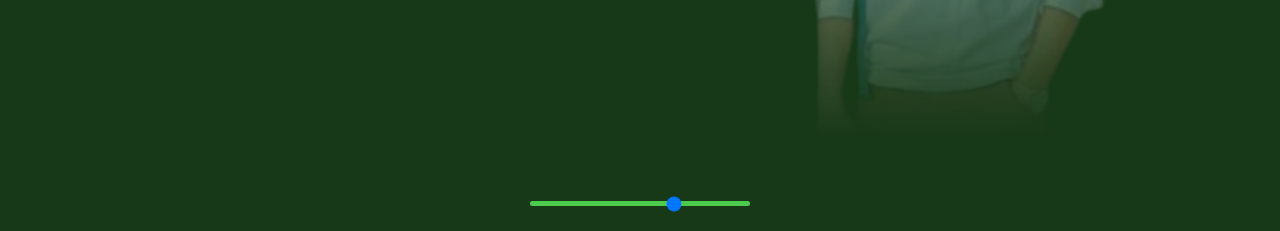
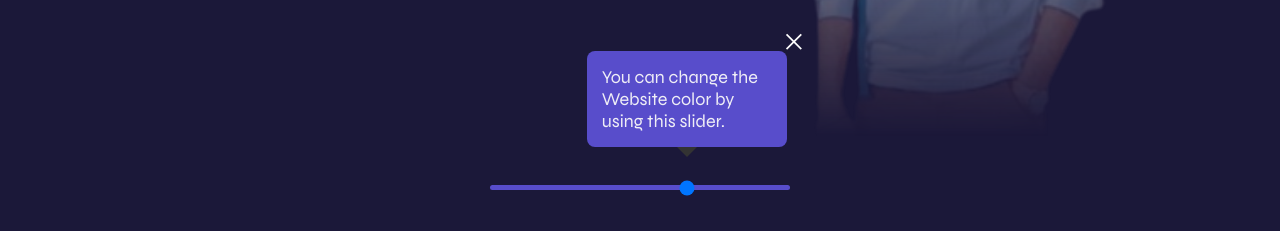
Before and after one commit to TusharGupta-Developer/Tushar_ResponsivePorftfolioWebApp, a plain HTML site: page index.html in a window 1280 px wide. Shown: the part 569-800 px from the top of the page. Drawn offline with nearby package versions, Linux system fonts and the light colour scheme.

Commit message:
Setup and maked favicon and maked POP-UP of range slider

```diff
--- a/assets/css/style.css
+++ b/assets/css/style.css
@@ -18,7 +18,7 @@
         -> Click on tab (Color Conversion)
         -> Copy the color mode (HSL)
   */
-    --hue: 120;
+    --hue: 245;
     --first-color: hsl(var(--hue), 55%, 55%);
     --first-color-light: hsl(var(--hue), 55%, 65%);
     --first-color-alt: hsl(var(--hue), 50%, 50%);
@@ -209,9 +209,6 @@ img {
         padding: 7rem 3rem;
         transition: right .4s;
     }
-
-
-
 
 }
 
@@ -769,6 +766,7 @@ opacity: 0;: Makes the element fully transparent. */
     background: var(--first-color);
     outline: none;
     border-radius: 5px;
+    cursor: pointer;
     /* transition: background 0.3s ease; */
 }
 
@@ -872,6 +870,10 @@ opacity: 0;: Makes the element fully transparent. */
     .services__container {
         grid-template-columns: repeat(2, 350px);
     }
+
+    .tooltip{
+        left: 54%;
+    }
 }
 
 
@@ -939,6 +941,7 @@ opacity: 0;: Makes the element fully transparent. */
         padding-bottom: 0;
     }
 
+
     /* self */
     .home {
         padding-block-start: 0rem;
@@ -947,6 +950,14 @@ opacity: 0;: Makes the element fully transparent. */
     .home__profession::after {
         bottom: -1rem;
         width: 35%;
+    }
+
+    .hue--control{
+        margin-top: 0;
+    }
+
+    #hue--range{
+        width: 300px;
     }
 
     .work__container {
@@ -1104,3 +1115,133 @@ opacity: 0;: Makes the element fully transparent. */
     transform: translateY(-202px); */
     height: 101%;
 }
+
+
+/* Menu Profile  */
+
+
+/* .menu__img{ */
+    /* display: grid;
+    /* flex-direction: column; */
+    /* grid-template-columns: 100%; */
+    /* justify-content: center; */
+    /* justify-items: center;  */
+
+    /* margin: auto; */
+    /* heiin-bottom: 4rem; */
+/* } */
+
+
+/* .nav__menu img{
+  display: block;
+  width: 140px;
+  height: 140px;
+  border-radius: 10rem;
+  border-radius: 1rem;
+  margin: 0;
+} */
+
+/* .nav__menu h1{
+    font-size: x-large;
+}
+.menu{
+    height: 100%;
+    display: flex;
+    flex-direction: column;
+    justify-content: space-between;
+} */
+
+
+
+/* POP-UP Container  */
+
+.hue--control {
+    position: relative; /* Needed to position the tooltip */
+    /* display: inline-block; */
+    /* top: 10rem;
+    left: 10rem; */
+}
+
+/* Tooltip style */
+.tooltip {
+    display: none; /* Hidden by default */
+    /* background-color: var(--container-color); */
+    background-color: var(--first-color);
+    color: var(--title-color);
+
+    border-radius: 8px;
+    padding: 15px;
+    position: absolute;
+    z-index: 1;
+    bottom: 2.7rem; /* Position the tooltip above the slider */
+    left: 60%;
+    opacity: 0;
+    margin-left: -67px; /* Center the tooltip */
+    transition: opacity 0.3s ease, transform 0.3s ease;
+    max-width: 150px;
+    transform: translateY(20px); /* Start position for animation */
+
+}
+
+/* Tooltip content */
+.tooltip-content {
+    display: flex;
+    flex-direction: column;
+    align-items: center;
+}
+
+/* Close button style */
+.tooltip-close {
+    position: absolute;
+    top: -1.3rem;
+    left: 8rem;
+    cursor: pointer;
+    font-size: 1.3rem;
+    color: #fff;
+}
+
+/* Tooltip arrow */
+.tooltip::after {
+    content: "";
+    position: absolute;
+    top: 100%; /* At the bottom of the tooltip */
+    left: 50%;
+    margin-left: -10px; /* Center the arrow */
+    border-width: 10px;
+    border-style: solid;
+    border-color: #333 transparent transparent transparent;
+}
+
+/* Animation for tooltip */
+.tooltip.animate {
+    animation: bounce 1s ease;
+}
+
+@keyframes bounce {
+    0%, 20%, 50%, 80%, 100% {
+        transform: translateY(0);
+    }
+    40% {
+        transform: translateY(-10px);
+    }
+    60% {
+        transform: translateY(-5px);
+    }
+}
+
+@media screen and (min-width:768px) {
+    .tooltip{
+        left: 53.5%;
+    }
+}
+
+@media screen and (min-width:1151px) {
+    .tooltip{
+        left: 51.4%;
+        max-width: 200px;
+    }
+
+    .tooltip-close{
+        left: 12.3rem;
+    }
+}
--- a/assets/js/main.js
+++ b/assets/js/main.js
@@ -241,3 +241,33 @@ Array.from(imgBlurs).forEach((card, index) => {
     // workButton.classList.remove("work-button");
   });
 });
+
+
+/* ==============POP-UP of slider =============== */
+document.addEventListener("DOMContentLoaded", function() {
+    const tooltip = document.getElementById("tooltip");
+    const tooltipClose = document.getElementById("tooltipClose");
+
+    // Function to show the tooltip after 4 seconds
+    function showTooltip() {
+        setTimeout(() => {
+            tooltip.style.display = "block";
+            tooltip.style.opacity = "1";
+            tooltip.classList.add("animate");
+        }, 6000); // 4000 milliseconds = 4 seconds
+    }
+
+    // Function to hide the tooltip
+    function hideTooltip() {
+        tooltip.style.opacity = "0";
+        setTimeout(() => {
+            tooltip.style.display = "none";
+        }, 300); // Match with the CSS transition duration
+    }
+
+    // Show the tooltip after 4 seconds
+    showTooltip();
+
+    // Hide the tooltip when the close icon is clicked
+    tooltipClose.addEventListener("click", hideTooltip);
+});
--- a/index.html
+++ b/index.html
@@ -6,6 +6,10 @@
     <meta name="viewport" content="width=device-width, initial-scale=1.0">
 
     <!--=============== FAVICON ===============-->
+    <link rel="apple-touch-icon" sizes="180x180" href="assets/img/favicon_io (5)/apple-touch-icon.png">
+    <link rel="icon" type="image/png" sizes="32x32" href="assets/img/favicon_io (5)/favicon-32x32.png">
+    <link rel="icon" type="image/png" sizes="16x16" href="assets/img/favicon_io (5)/favicon-16x16.png">
+    <!-- <link rel="manifest" href="/site.webmanifest"> -->
 
     <!--=============== REMIXICONS ===============-->
     <link href="https://cdn.jsdelivr.net/npm/remixicon@4.3.0/fonts/remixicon.css" rel="stylesheet" />
@@ -24,6 +28,13 @@
             <a href="#" class="nav__logo">Tushar</a>
 
             <div class="nav__menu" id="nav--menu">
+                <!-- <div class="menu"> -->
+
+                <!-- <div class="menu__img">
+
+                        <img src="assets/img/Menu_profile_img2.jpeg" alt="">
+                        <h1>Tushar Gupta</h1>
+                </div> -->
                 <ul class="nav__list">
                     <li>
                         <a href="#home" class="nav__link">Home</a>
@@ -47,6 +58,7 @@
                     </li>
                 </ul>
 
+                <!-- </div> -->
                 <!-- Close Button -->
                 <div class="nav__close" id="nav--close">
                     <i class="ri-close-large-line"></i>
@@ -80,6 +92,14 @@
                 <div class="hue--control">
                     <!-- <label for="hue-range">Adjust Hue:</label>  -->
                     <input type="range" id="hue--range" min="0" max="360" value="240">
+                    <div class="tooltip" id="tooltip">
+                        <span class="tooltip-close" id="tooltipClose"><i class="ri-close-large-line"></i>
+                        </span>
+                        <div class="tooltip-content">
+                            <!-- <h3>Adjust Hue</h3> -->
+                            <p>You can change the Website color by using this slider.</p>
+                        </div>
+                    </div>
                 </div>
 
                 <!-- .home__scroll-text|| Recent Works -->
@@ -117,7 +137,7 @@
                             </div>
                         </div>
 
-                            <i class="ri-arrow-right-fill"></i>
+                        <i class="ri-arrow-right-fill"></i>
                     </a>
                 </article>
 
```
Also changed, not shown: assets/img/Menu_profile_img.jpeg (added), assets/img/Menu_profile_img2.jpeg (added), assets/img/favicon_io (5)/about.txt (added), assets/img/favicon_io (5)/android-chrome-192x192.png (added), assets/img/favicon_io (5)/android-chrome-512x512.png (added), assets/img/favicon_io (5)/apple-touch-icon.png (added), assets/img/favicon_io (5)/favicon-16x16.png (added), assets/img/favicon_io (5)/favicon-32x32.png (added), assets/img/favicon_io (5)/favicon.ico (added), assets/img/favicon_io (5)/site.webmanifest (added).
